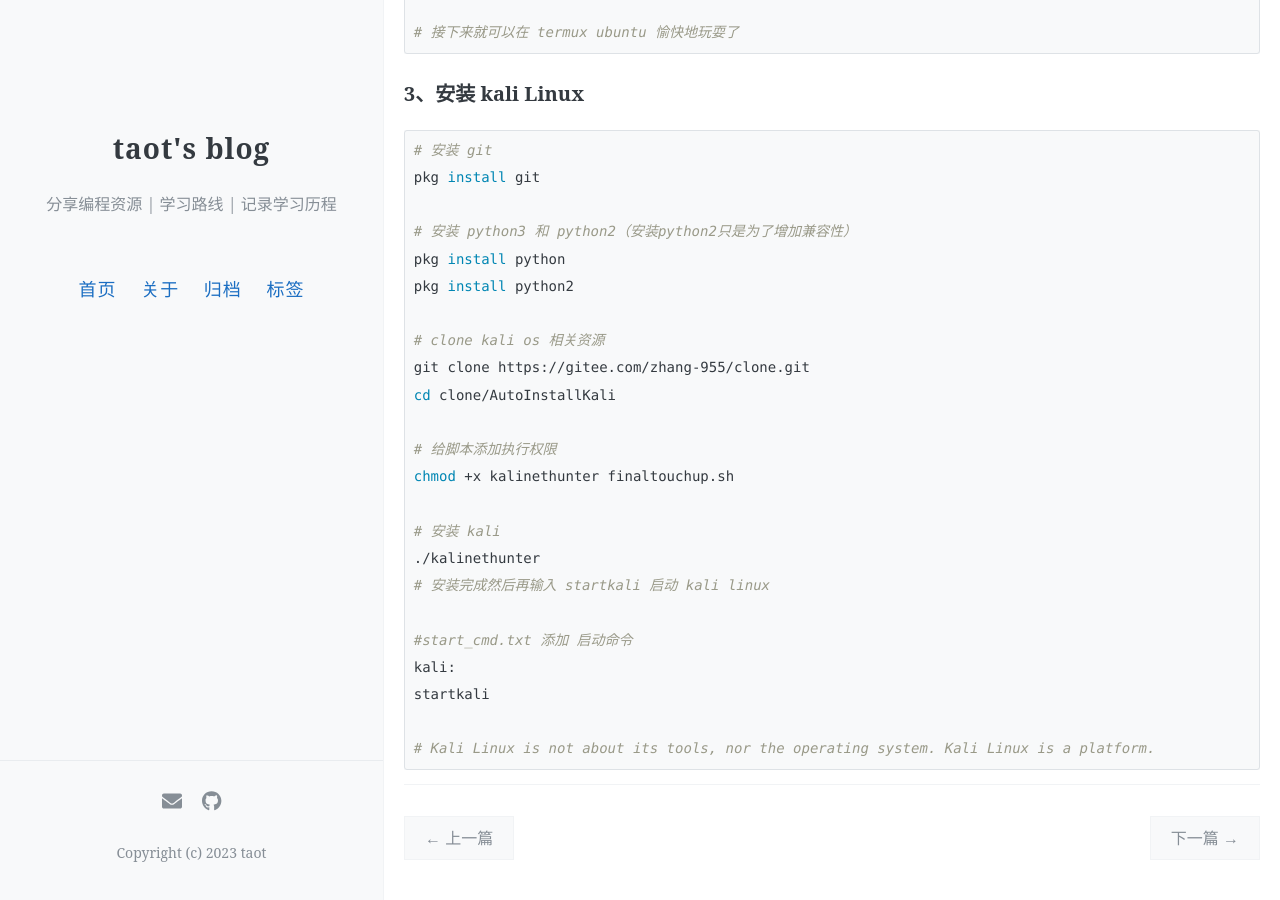
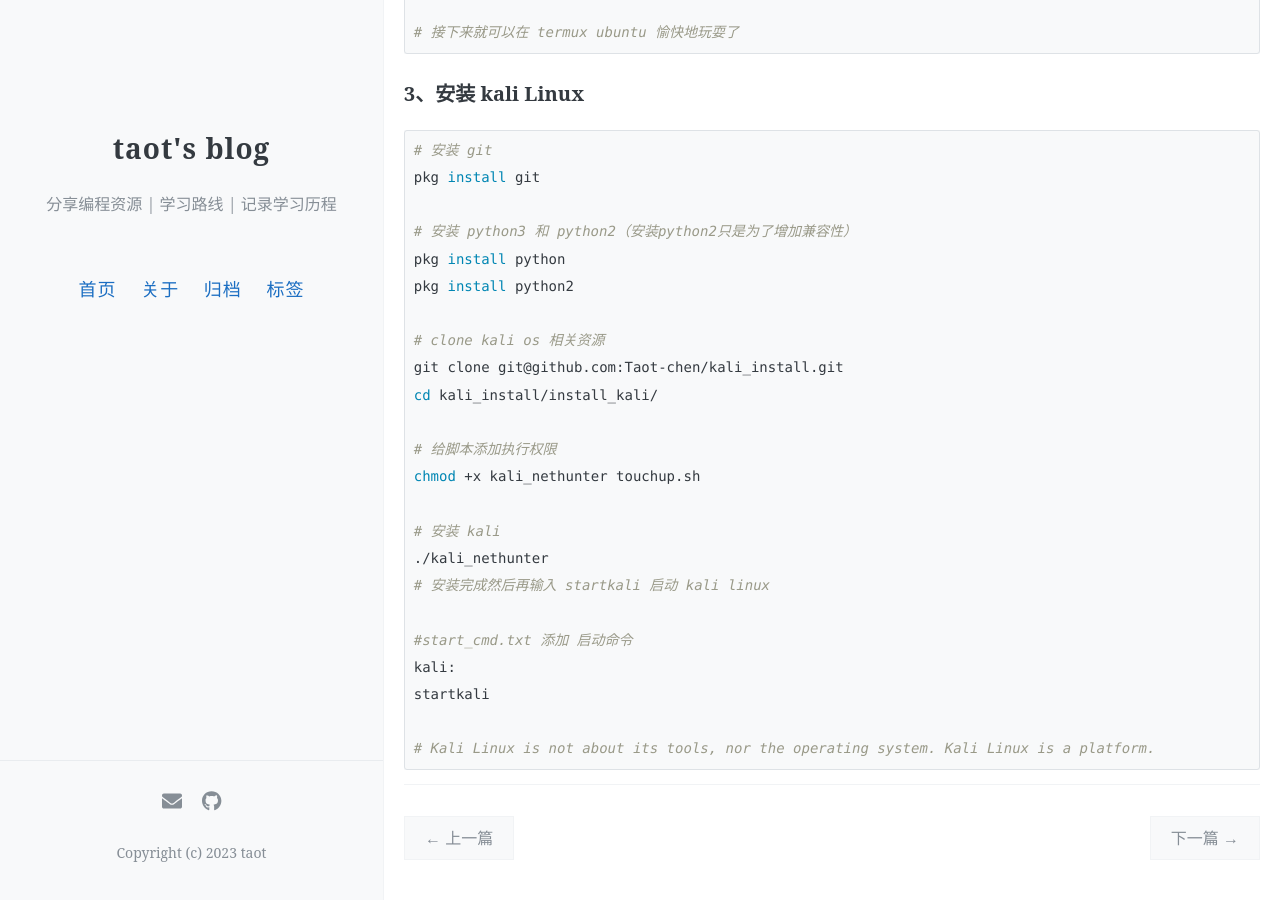
Before and after one commit to Taot-chen/Taot-chen.github.io, a Jekyll site: the page built from _posts/2023-12-26-termux_install_setting.md, in a window 1280 px wide and 900 px high, scrolled down 2837 px. Built offline with Jekyll 4.4.1, drawn with Linux system fonts in a browser that asks for light colours; comment, search, counter and statistics services are not loaded.

Commit message:
1. update termux_install_setting.md

```diff
--- a/_posts/2023-12-26-termux_install_setting.md
+++ b/_posts/2023-12-26-termux_install_setting.md
@@ -151,14 +151,14 @@
 pkg install python2
 
 # clone kali os 相关资源
-git clone https://gitee.com/zhang-955/clone.git
-cd clone/AutoInstallKali
+git clone git@github.com:Taot-chen/kali_install.git
+cd kali_install/install_kali/
 
 # 给脚本添加执行权限
-chmod +x kalinethunter finaltouchup.sh
+chmod +x kali_nethunter touchup.sh
 
 # 安装 kali
-./kalinethunter
+./kali_nethunter
 # 安装完成然后再输入 startkali 启动 kali linux
 
 #start_cmd.txt 添加 启动命令
```
